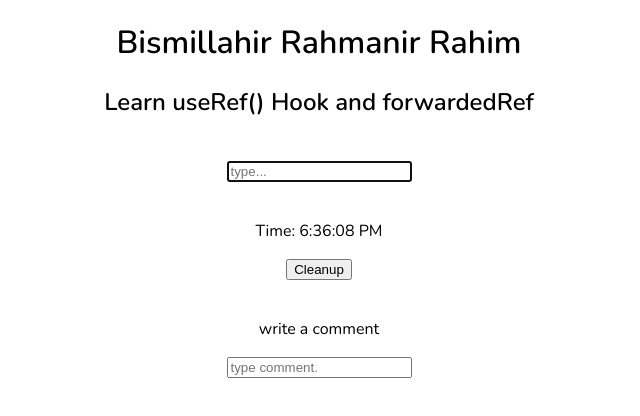
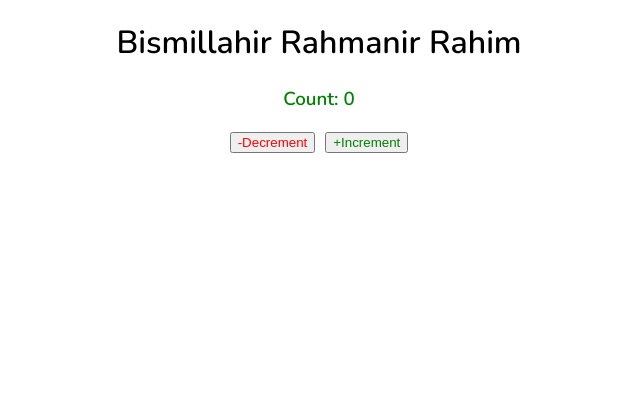
Before and after one commit to faysalahammedchowdhury01/learn-react, a React (Vite) app: page / in a window 1280 px wide. Shown: the top 416 px of the page, without its empty margins (321-961 px from the left). Built offline with nearby package versions, Linux system fonts and the light colour scheme; the HTML template or start-up script is replaced by a standard one.

Commit message:
Learn useReducer Hook

```diff
--- a/src/App.jsx
+++ b/src/App.jsx
@@ -14,7 +14,8 @@ import './App.css';
 // import Lesson13 from './Lessons/Lesson-13/Lesson13';
 // import Lesson14 from './Lessons/Lesson-14/Lesson14';
 // import Lesson15 from './Lessons/Lesson-15/Lesson15';
-import Lesson16 from './Lessons/Lesson-16/Lesson16';
+// import Lesson16 from './Lessons/Lesson-16/Lesson16';
+import Lesson17 from './Lessons/Lesson-17/Lesson17';
 
 function App() {
   // const quantities = [1, 2, 3, 4, 5]; // lesson6
@@ -36,7 +37,8 @@ function App() {
       {/* <Lesson13 /> */}
       {/* <Lesson14 /> */}
       {/* <Lesson15 /> */}
-      <Lesson16 />
+      {/* <Lesson16 /> */}
+      <Lesson17 />
     </div>
   );
 }
--- /dev/null
+++ b/src/Lessons/Lesson-17/Lesson17.jsx
@@ -0,0 +1,40 @@
+import React, { useReducer } from 'react';
+
+function Lesson17() {
+  const initialState = 0;
+
+  const reducer = (state, action) => {
+    switch (action.type) {
+      case 'INCREMENT':
+        return state + 1;
+      case 'DECREMENT':
+        return state - 1;
+      default:
+        state;
+    }
+  };
+
+  const [state, dispatch] = useReducer(reducer, initialState);
+
+  return (
+    <>
+      <h3 style={state >= 0 ? { color: 'green' } : { color: 'red' }}>
+        Count: {state}
+      </h3>
+      <button
+        style={{ marginRight: '10px', color: 'red' }}
+        onClick={() => dispatch({ type: 'DECREMENT' })}
+      >
+        -Decrement
+      </button>
+      <button
+        style={{ color: 'green' }}
+        onClick={() => dispatch({ type: 'INCREMENT' })}
+      >
+        +Increment
+      </button>
+    </>
+  );
+}
+
+export default Lesson17;
```
